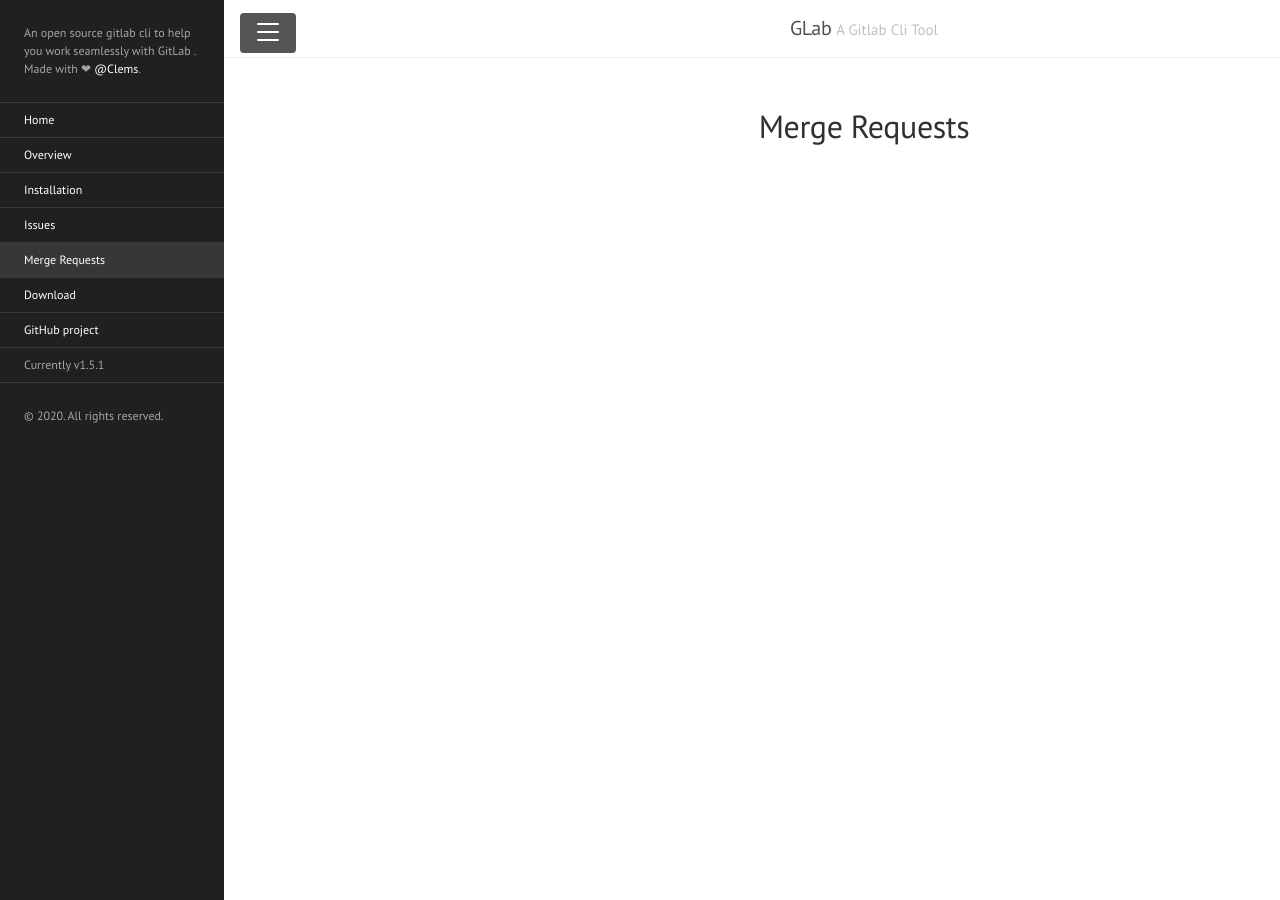
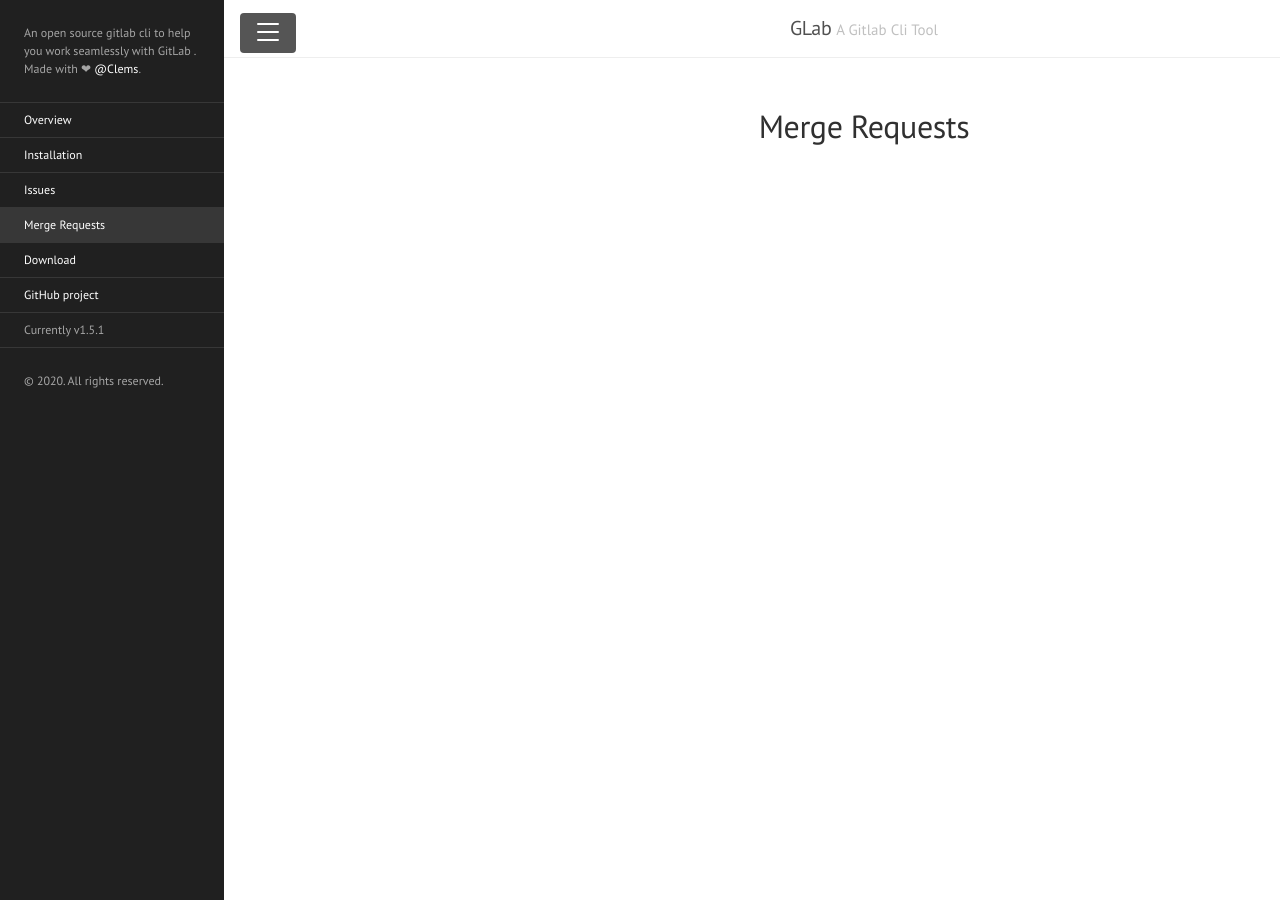
Before and after one commit to profclems/glab, a Jekyll site: the page built from docs/mr.md, in a window 1280 px wide. Built offline with Jekyll 4.4.1, drawn with Linux system fonts in a browser that asks for light colours.

Commit message:
Update docs

```diff
--- a/docs/_config.yml
+++ b/docs/_config.yml
@@ -6,6 +6,8 @@
 baseurl:             ''
 paginate:            5
 permalink:           pretty
+github:
+  repo: https://github.com/profclems/glab
 
 # About/contact
 author:
--- a/docs/_includes/sidebar.html
+++ b/docs/_includes/sidebar.html
@@ -9,7 +9,7 @@
   </div>
 
   <nav class="sidebar-nav">
-    <a class="sidebar-nav-item{% if page.title == 'Home' %} active{% endif %}" href="{{ '/' | absolute_url }}">Home</a>
+    <!--<a class="sidebar-nav-item{% if page.title == 'Home' %} active{% endif %}" href="{{ '/' | absolute_url }}">Home</a>-->
 
     {% comment %}
       The code below dynamically generates a sidebar nav of pages with
@@ -25,7 +25,7 @@
       {% endif %}
     {% endfor %}
 
-    <a class="sidebar-nav-item" href="{{ site.github.repo }}/archive/v{{ site.version }}.zip">Download</a>
+    <a class="sidebar-nav-item" href="{{ site.github.repo }}/releases/latest">Download</a>
     <a class="sidebar-nav-item" href="{{ site.github.repo }}">GitHub project</a>
     <span class="sidebar-nav-item">Currently v{{ site.version }}</span>
   </nav>
```
